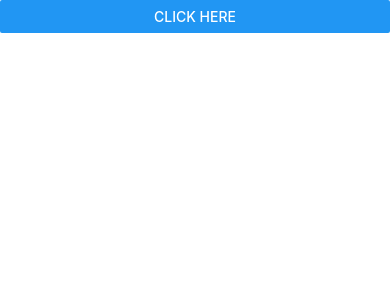
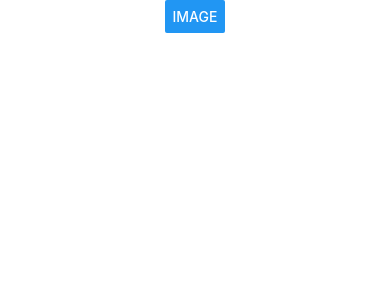
Before and after one commit to rkishore1207/ReactNative, a React Native app in the folder DoneWithIt/: screen / in a window 390 px wide. Shown: the top 300 px of the page. Built offline with nearby package versions, Linux system fonts and the light colour scheme.

Commit message:
implemented images container in the first project

```diff
--- a/DoneWithIt/App.js
+++ b/DoneWithIt/App.js
@@ -1,48 +1,5 @@
-import { useEffect, useState } from "react";
-import {
-  Alert,
-  Button,
-  Image,
-  Platform,
-  SafeAreaView,
-  StyleSheet,
-  Text,
-  TouchableOpacity,
-  View,
-  StatusBar,
-} from "react-native";
-import * as ImagePicker from "expo-image-picker";
+import Index from "./PostingImage";
 
 export default function App() {
-  const [imageUrl, setImageUrl] = useState(null);
-
-  const selectImage = async () => {
-    const permission = await ImagePicker.launchImageLibraryAsync();
-    if (permission.canceled) {
-      alert("You have to give the permission to access");
-    } else {
-      setImageUrl(permission.assets[0].uri);
-    }
-  };
-
-  return (
-    <SafeAreaView>
-      <Button title="Click Here" onPress={selectImage} />
-      <Image source={{ uri: imageUrl }} style={{ width: 200, height: 200 }} />
-      <StatusBar />
-    </SafeAreaView>
-  );
+  return <Index />;
 }
-
-const styles = StyleSheet.create({
-  container: {
-    flex: 1,
-    backgroundColor: "#fff",
-    paddingTop: Platform.OS === "android" ? StatusBar.currentHeight : 0,
-  },
-  buttonStyle: {
-    // backgroundColor: "red",
-    cursor: "pointer",
-    borderRadius: "10px",
-  },
-});
--- /dev/null
+++ b/DoneWithIt/PostingImage/index.jsx
@@ -0,0 +1,65 @@
+import { useState } from "react";
+import {
+  Button,
+  Image,
+  Platform,
+  SafeAreaView,
+  StatusBar,
+  StyleSheet,
+  Text,
+  View,
+} from "react-native";
+import * as ImagePicker from "expo-image-picker";
+
+const Index = () => {
+  const [images, setImages] = useState([]);
+
+  const handleImageClick = async () => {
+    const selectedImage = await ImagePicker.launchImageLibraryAsync();
+    selectedImage.canceled
+      ? console.log("Clicked Cancel")
+      : setImages([...images, selectedImage.assets[0].uri]);
+  };
+
+  return (
+    <SafeAreaView style={styles.container}>
+      <View style={styles.imagesContainer}>
+        {images.map((image, index) => {
+          return (
+            <Image
+              key={index}
+              source={{ uri: image }}
+              style={styles.containerImage}
+            />
+          );
+        })}
+        <View>
+          <Button title="Image" onPress={handleImageClick} />
+        </View>
+      </View>
+    </SafeAreaView>
+  );
+};
+
+export default Index;
+
+const styles = StyleSheet.create({
+  container: {
+    paddingVertical: 10,
+    paddingHorizontal: 10,
+    paddingTop: Platform.OS === "android" ? StatusBar.currentHeight : 0,
+  },
+  imagesContainer: {
+    display: "flex",
+    flexDirection: "row",
+    flexWrap: "wrap",
+    gap: 10,
+    justifyContent: "center",
+    alignItems: "center",
+  },
+  containerImage: {
+    width: 100,
+    height: 100,
+    borderRadius: 10,
+  },
+});
--- a/DoneWithIt/package.json
+++ b/DoneWithIt/package.json
@@ -11,10 +11,11 @@
   },
   "dependencies": {
     "expo": "~52.0.11",
+    "expo-image-picker": "~16.0.3",
     "expo-status-bar": "~2.0.0",
     "react": "18.3.1",
     "react-native": "0.76.3",
-    "expo-image-picker": "~16.0.3"
+    "react-native-vector-icons": "^10.2.0"
   },
   "devDependencies": {
     "@babel/core": "^7.20.0"
```
Also changed, not shown: 2 other files (tests, documents, lock files or other folders).
